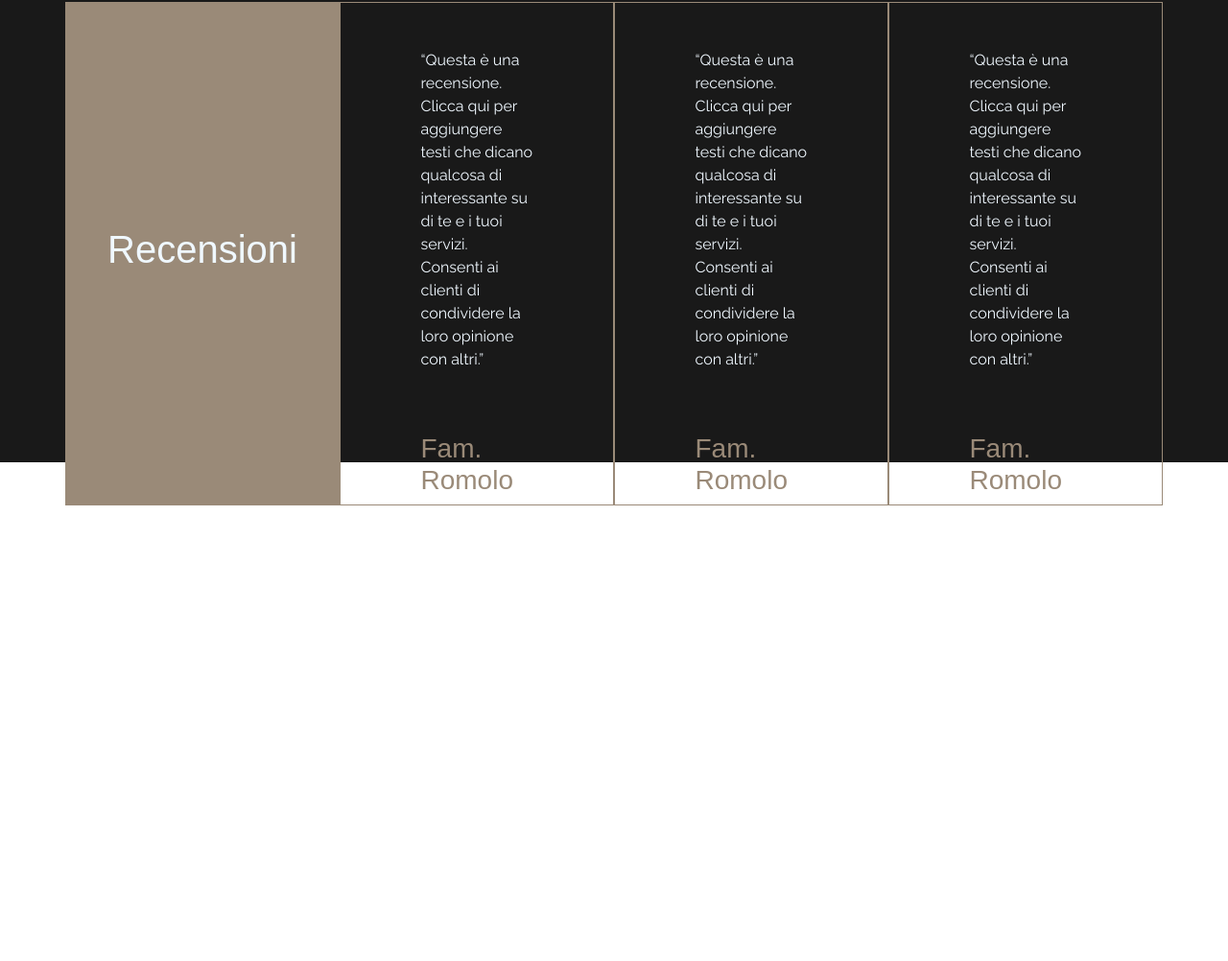
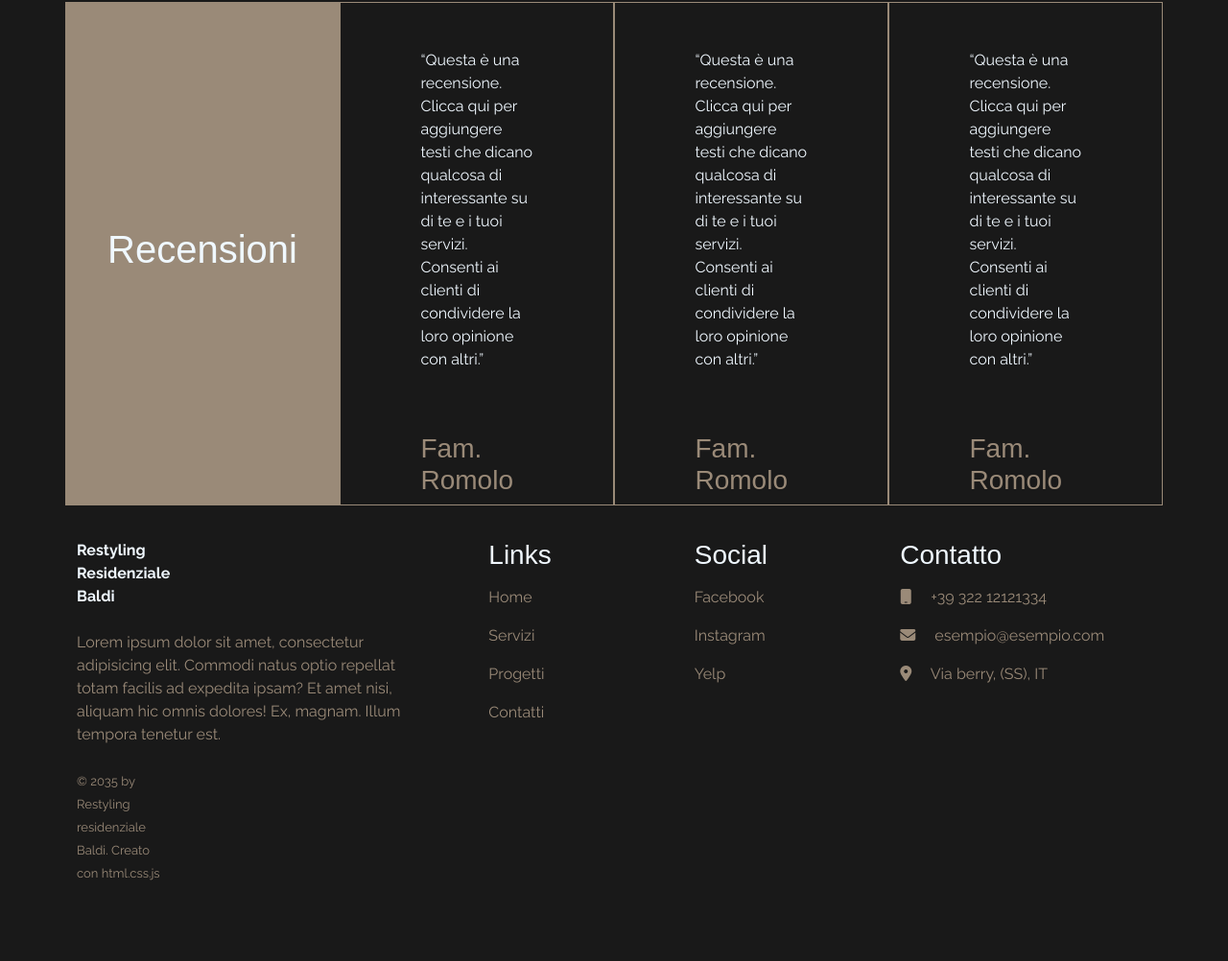
Before and after one commit to AngeloDN-Dev/Wix-Arredamenti, a website: page index.html in a window 1280 px wide. Shown: the part 3470-4472 px from the top of the page at 96% size. Before the commit the page ends 3997 px from the top, so only its background shows below. Drawn offline with nearby package versions, Linux system fonts and the light colour scheme.

Commit message:
footer completato

```diff
--- a/index.html
+++ b/index.html
@@ -10,7 +10,9 @@
     <!-- Google fonts -->
     <link rel="preconnect" href="https://fonts.googleapis.com">
     <link rel="preconnect" href="https://fonts.gstatic.com" crossorigin>
-    <link href="https://fonts.googleapis.com/css2?family=Raleway:wght@300;400;500;7 family=Rubik:wght@300;400;500;700&display=swap" rel="stylesheet">
+    <link
+        href="https://fonts.googleapis.com/css2?family=Raleway:wght@300;400;500;7 family=Rubik:wght@300;400;500;700&display=swap"
+        rel="stylesheet">
     <!-- Icon fontawesome -->
     <script src="https://kit.fontawesome.com/893551a8c5.js" crossorigin="anonymous"></script>
     <!-- Bootstrap Css  -->
@@ -79,7 +81,8 @@
                     <a href="#" class="w-5"><i class="fa-brands fa-yelp"></i></a>
                 </div>
                 <div class="col-6 d-flex flex-column align-items-end justify-content-end">
-                    <a href="#" class="btn-message fw-bolder"><i class="fa-solid fa-comment-dots fs-4 me-2"></i>Scriviamoci!</a>
+                    <a href="#" class="btn-message fw-bolder"><i
+                            class="fa-solid fa-comment-dots fs-4 me-2"></i>Scriviamoci!</a>
                 </div>
             </div>
         </div>
@@ -303,7 +306,9 @@
 
                 <div class="col-3 d-flex align-items-center flex-column justify-content-center border-custom">
                     <div class="w-75 p-5">
-                        <p class="text-aliceblue">“Questa è una recensione. Clicca qui per aggiungere testi che dicano qualcosa di interessante su di te e i tuoi servizi. Consenti ai clienti di condividere la loro opinione con altri.”
+                        <p class="text-aliceblue">“Questa è una recensione. Clicca qui per aggiungere testi che dicano
+                            qualcosa di interessante su di te e i tuoi servizi. Consenti ai clienti di condividere la
+                            loro opinione con altri.”
                         </p>
                     </div>
                     <div class="w-75 ps-5">
@@ -312,7 +317,9 @@
                 </div>
                 <div class="col-3 d-flex align-items-center flex-column justify-content-center border-custom">
                     <div class="w-75 p-5">
-                        <p class="text-aliceblue">“Questa è una recensione. Clicca qui per aggiungere testi che dicano qualcosa di interessante su di te e i tuoi servizi. Consenti ai clienti di condividere la loro opinione con altri.”
+                        <p class="text-aliceblue">“Questa è una recensione. Clicca qui per aggiungere testi che dicano
+                            qualcosa di interessante su di te e i tuoi servizi. Consenti ai clienti di condividere la
+                            loro opinione con altri.”
                         </p>
                     </div>
                     <div class="w-75 ps-5">
@@ -321,7 +328,9 @@
                 </div>
                 <div class="col-3 d-flex align-items-center flex-column justify-content-center border-custom">
                     <div class="w-75 p-5">
-                        <p class="text-aliceblue">“Questa è una recensione. Clicca qui per aggiungere testi che dicano qualcosa di interessante su di te e i tuoi servizi. Consenti ai clienti di condividere la loro opinione con altri.”
+                        <p class="text-aliceblue">“Questa è una recensione. Clicca qui per aggiungere testi che dicano
+                            qualcosa di interessante su di te e i tuoi servizi. Consenti ai clienti di condividere la
+                            loro opinione con altri.”
                         </p>
                     </div>
                     <div class="w-75 ps-5">
@@ -335,6 +344,75 @@
     </main>
 
 
+    <!-- Footer -->
+    <footer class="bg-main">
+        <div class="container-fluid p-6">
+            <div class="row">
+                <div class="col-4">
+                    <a class="navbar-brand" href="#">
+                        <span class="m-0">Restyling</span>
+                        <span class="m-0">Residenziale</span>
+                        <span class="m-0">Baldi</span>
+                    </a>
+                    <p class="my-4 text-gold">Lorem ipsum dolor sit amet, consectetur adipisicing elit. Commodi natus optio repellat totam facilis ad expedita ipsam? Et amet nisi, aliquam hic omnis dolores! Ex, magnam. Illum tempora tenetur est.</p>
+                    <div class="w-25 text-gold">
+                        <span class="copy">© 2035 by Restyling residenziale Baldi. Creato con html.css.js</span>
+                    </div>
+
+                </div>
+
+                <div class="col-7 d-flex">
+                    <div class="col-4 ms-5">
+                        <h3 class="text-aliceblue">Links</h3>
+                        <ul class="p-0">
+                            <li class="my-3">
+                                <a href="#" class="text-gold">Home</a>
+                            </li>
+                            <li>
+                                <a href="#" class="text-gold">Servizi</a>
+                            </li>
+                            <li class="my-3">
+                                <a href="#" class="text-gold">Progetti</a>
+                            </li>
+                            <li>
+                                <a href="#" class="text-gold">Contatti</a>
+                            </li>
+                        </ul>
+                    </div>
+
+                    <div class="col-4">
+                        <h3 class="text-aliceblue">Social</h3>
+                        <ul class="p-0 mt-3">
+                            <li>
+                                <a href="#" class="text-gold">Facebook</a>
+                            </li>
+                            <li class="my-3">
+                                <a href="#" class="text-gold">Instagram</a>
+                            </li>
+                            <li>
+                                <a href="#" class="text-gold">Yelp</a>
+                            </li>
+                        </ul>
+                    </div>
+
+                    <div class="col-4">
+                        <h3 class="text-aliceblue">Contatto</h3>
+                        <ul class="p-0 mt-3">
+                            <li>
+                                <a href="#" class="text-gold"><i class="fa-solid fa-mobile me-3"></i> +39 322 12121334</a>
+                            </li>
+                            <li class="my-3">
+                                <a href="#" class="text-gold"><i class="fa-solid fa-envelope me-3"></i> esempio@esempio.com</a>
+                            </li>
+                            <li>
+                                <a href="#" class="text-gold"><i class="fa-solid fa-location-dot me-3"></i> Via berry, (SS), IT </a>
+                            </li>
+                        </ul>
+                    </div>
+                </div>
+            </div>
+        </div>
+    </footer>
 
 
 
--- a/style.css
+++ b/style.css
@@ -250,3 +250,9 @@ a:hover{
 .h-reviews{
     height: 400px;
 }
+
+/* footer */
+
+.copy{
+    font-size: 13px;
+}
```
